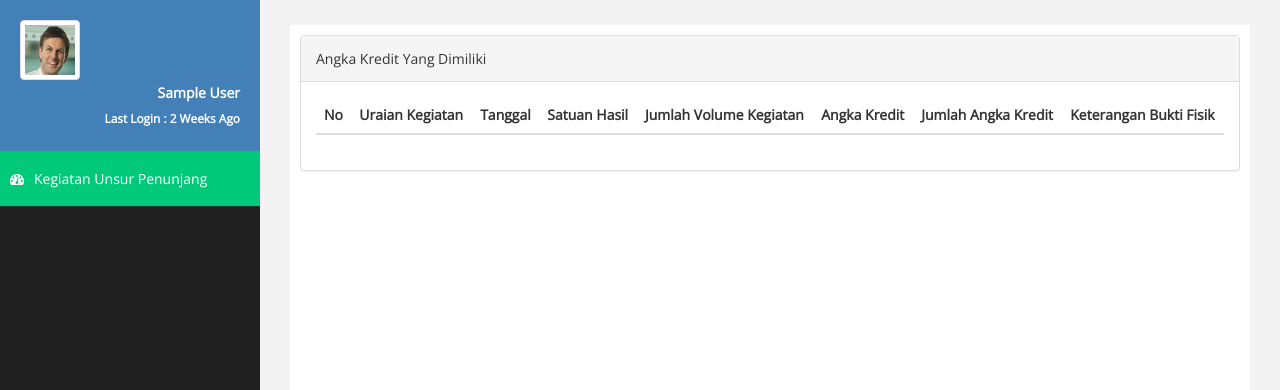
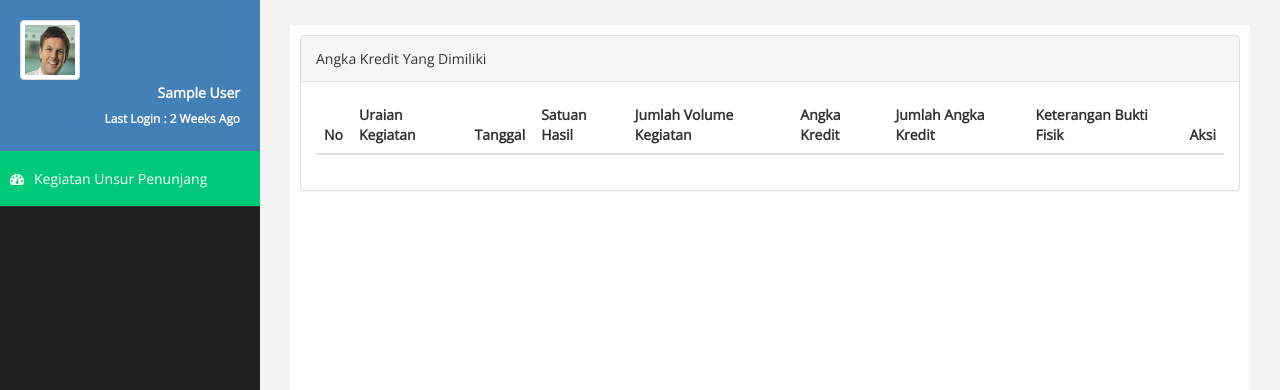
Before and after one commit to lslowmotion/Angkred, a CodeIgniter app: page /Angkred/DashboardControl/ in a window 1280 px wide. Shown: the part 75-465 px from the top of the page. Run offline with CodeIgniter, Linux system fonts and the light colour scheme; the visitor is signed in with stand-in values (Sample User, id 1); data comes from the database, SQL or seed files in the repository; lists and menus that the app fills with data are empty.

Commit message:
Coba Firhan

```diff
--- a/application/views/DashboardView.php
+++ b/application/views/DashboardView.php
@@ -22,6 +22,7 @@
                                         <th>Angka Kredit</th>
                                         <th>Jumlah Angka Kredit</th>
                                         <th>Keterangan Bukti Fisik</th>
+                                        <th>Aksi</th>
                                     </tr>
                                 </thead>
                                 <tbody>
@@ -38,7 +39,9 @@
                                         <td><?php echo $row->angka_kredit?></td>
                                         <td><?php echo $row->volume_kegiatan*$row->angka_kredit;?></td>
                                         <td><?php echo $row->file_bukti?></td>
+                                        <td>
 
+                                        </td>
                                     </tr>
                                     <?php }?>
                                 </tbody>
```
Also changed, not shown: 1 other file.
